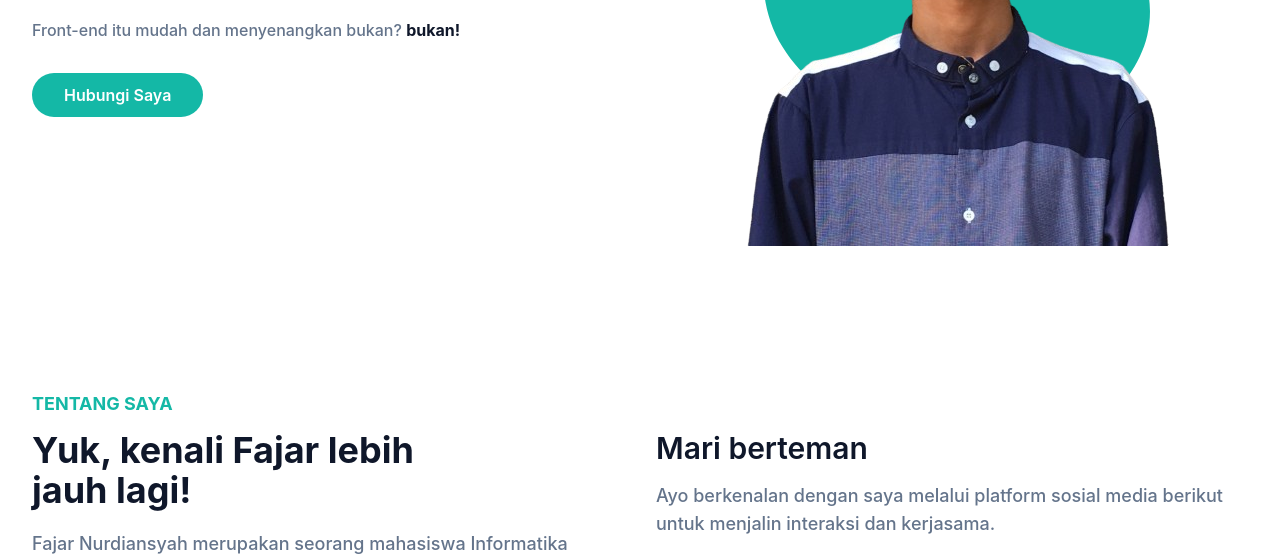
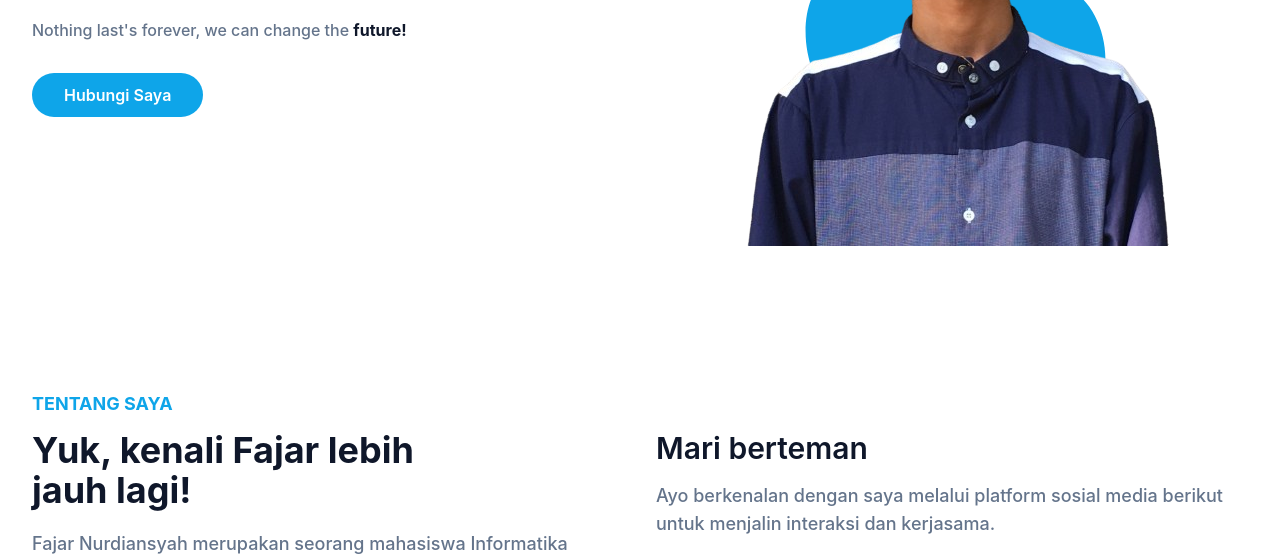
Before and after one commit to fajarnur0/portfolio-tailwind-css, a website: page index.html in a window 1280 px wide. Shown: the part 398-954 px from the top of the page. Drawn offline with Linux system fonts and the light colour scheme.

Commit message:
portfolio tailwindcss

```diff
--- a/index.html
+++ b/index.html
@@ -115,8 +115,8 @@
               <span class="text-dark">IT Student</span> at University
             </h2>
             <p class="font-medium text-secondary mb-10 leading-relaxed">
-              Front-end itu mudah dan menyenangkan bukan?
-              <span class="font-bold text-dark">bukan!</span>
+              Nothing last's forever, we can change the
+              <span class="font-bold text-dark">future!</span>
             </p>
             <a
               href="#contact"
@@ -135,13 +135,14 @@
               <span
                 class="absolute bottom-0 -z-10 left-1/2 -translate-x-1/2 md:scale-125"
                 ><svg
-                  width="400"
-                  height="400"
+                  width="310"
+                  height="320"
                   viewBox="0 0 200 200"
                   xmlns="http://www.w3.org/2000/svg"
+                  class="sm:w-[500] sm:h-[500]"
                 >
                   <path
-                    fill="#14b8a6"
+                    fill="#0ea5e9"
                     d="M53.7,-46.4C67.4,-40,74.8,-20,71,-3.8C67.2,12.4,52.2,24.8,38.5,37.1C24.8,49.4,12.4,61.7,1.5,60.3C-9.5,58.8,-18.9,43.6,-31.2,31.2C-43.5,18.9,-58.6,9.5,-65.1,-6.5C-71.6,-22.5,-69.5,-44.9,-57.2,-51.4C-44.9,-57.8,-22.5,-48.2,-1.2,-47C20,-45.8,40,-52.9,53.7,-46.4Z"
                     transform="translate(100 100) scale(1.1)"
                   />
--- a/tailwind.config.js
+++ b/tailwind.config.js
@@ -8,7 +8,7 @@ module.exports = {
     },
     extend: {
       colors: {
-        primary: "#14b8a6",
+        primary: "#0ea5e9",
         secondary: "#64748b",
         dark: "#0f172a",
       },
```
Also changed, not shown: dist/output.css.
